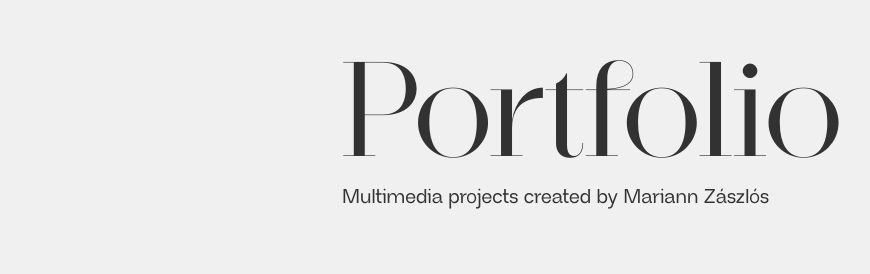
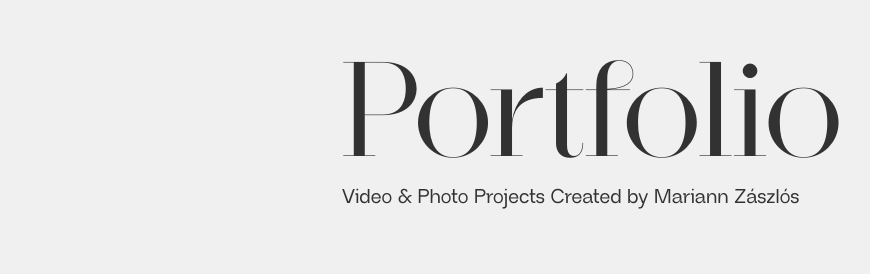
Before and after one commit to zmariann/portfolio2025, a Next.js app: page / in a window 1280 px wide. Shown: the part 196-470 px from the top of the page, without its empty margins (49-919 px from the left). Built offline with nearby package versions, Linux system fonts and the light colour scheme.

Commit message:
modify the intro text

```diff
--- a/app/page.tsx
+++ b/app/page.tsx
@@ -7,12 +7,14 @@ export default function Home() {
       className="flex items-center justify-center min-h-screen pb-40 pt-5 relative"
     >
       <section className="sm:p-0 p-5">
-        <h1 className="sm:text-9xl text-5xl font-[family-name:var(--regonia-font)]">Portfolio</h1>
+        <h1 className="sm:text-9xl text-5xl font-[family-name:var(--regonia-font)]">
+          Portfolio
+        </h1>
         <p className="text-xl hidden sm:block">
-          Multimedia projects created by Mariann Zászlós
+          Video & Photo Projects Created by Mariann Zászlós
         </p>
         <p className="text-xl sm:hidden block">
-          Multimedia projects <br></br> created by Mariann Zászlós
+          Video & Photo Projects by <br></br> Mariann Zászlós
         </p>
       </section>
 
```
